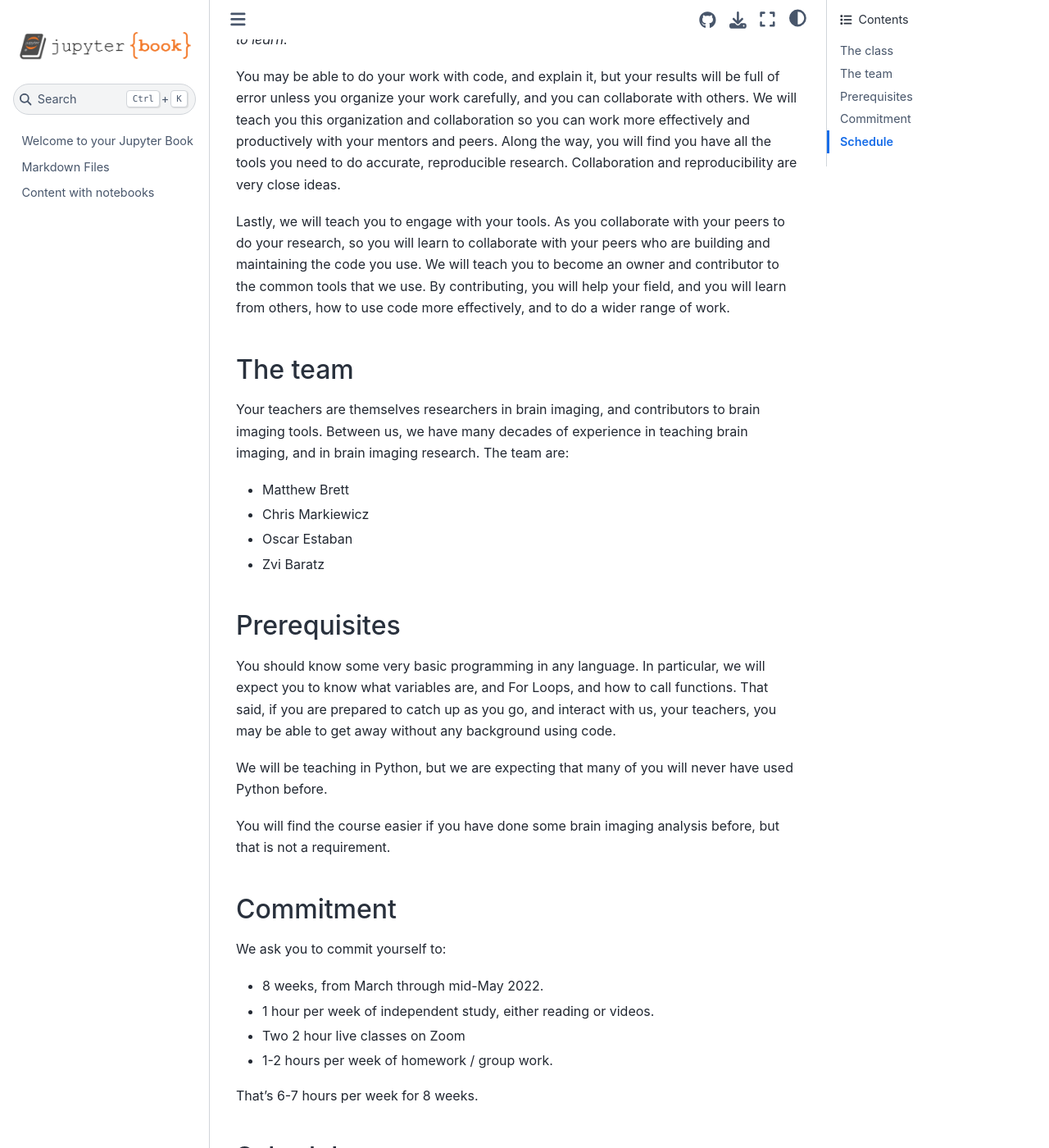
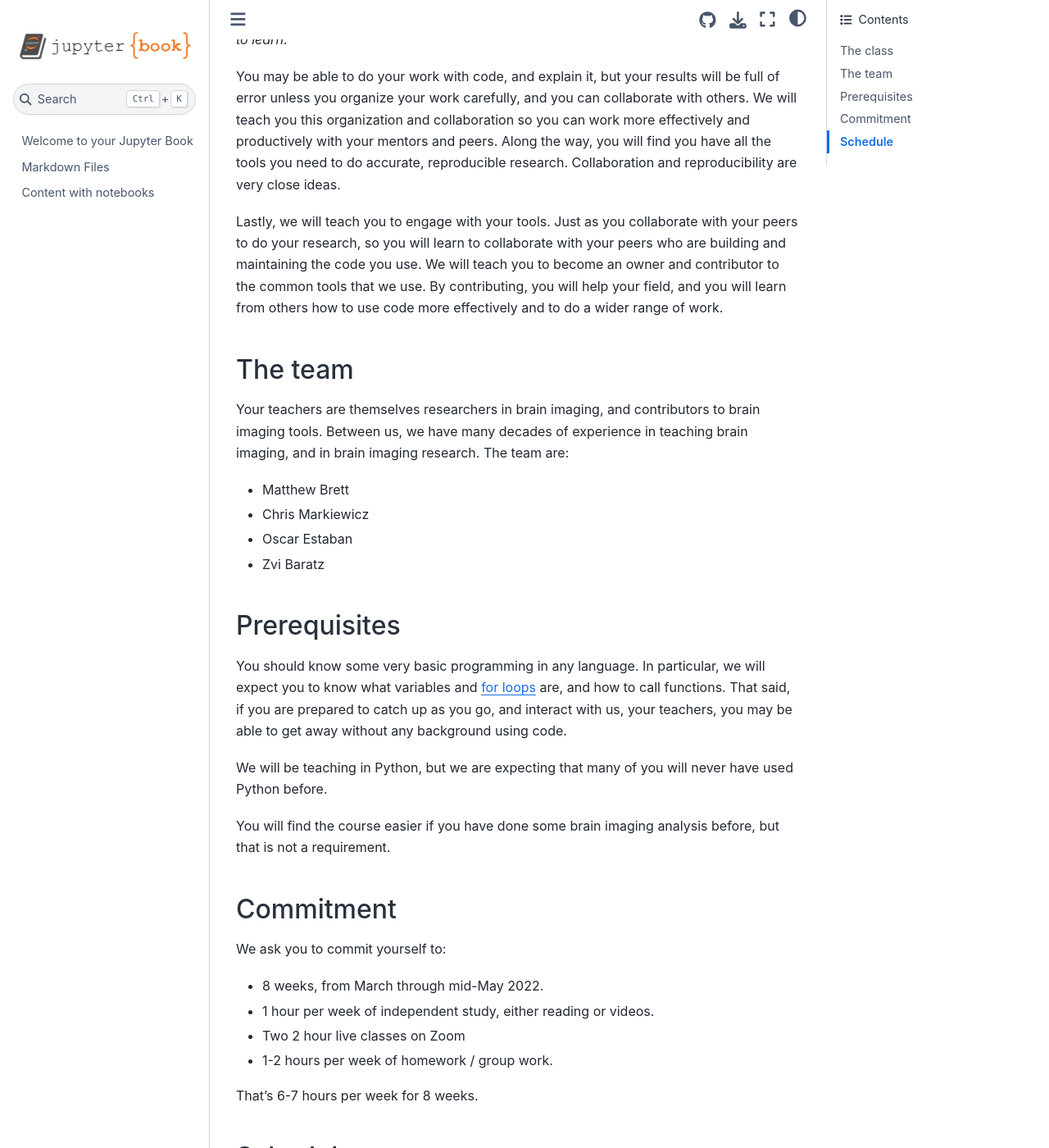
Before and after one commit to nipraxis/nipraxis.github.io, a Jupyter Book: the page built from _notes/nipraxis_spring_22.md, in a window 1280 px wide and 1400 px high, scrolled down 572 px. Shown: the whole window at 82% size. Built offline with Jupyter Book 1.0.4 settings and Sphinx 7.4.7 and the Sphinx Book theme 1.1.4, drawn with Linux system fonts in a browser that asks for light colours; some of the changed lines change nothing that is shown; some of the changed text lies outside the part shown.

Commit message:
Typos and clarifications in Spring 2022 blurb

```diff
--- a/_notes/nipraxis_spring_22.md
+++ b/_notes/nipraxis_spring_22.md
@@ -2,11 +2,11 @@
 
 ## The class
 
-This is a online, but mostly live class on the theory and practice of brain
+This is an online, but mostly live class on the theory and practice of brain
 imaging.
 
 In particular, this is a full pilot for a course that will run in the Fall of
-\2022.  Expect the pilot course to be a little rough round the edges, but
+2022.  Expect the pilot course to be a little rough round the edges, but
 otherwise complete and coherent.
 
 In order to work productively in imaging, you will need to be able to read and
@@ -28,7 +28,7 @@
 Along the way, you will find you have all the tools you need to do accurate,
 reproducible research.  Collaboration and reproducibility are very close ideas.
 
-Lastly, we will teach you to engage with your tools.  As you collaborate with your peers to do your research, so you will learn to collaborate with your peers who are building and maintaining the code you use.   We will teach you to become an owner and contributor to the common tools that we use.   By contributing, you will help your field, and you will learn from others, how to use code more effectively, and to do a wider range of work.
+Lastly, we will teach you to engage with your tools.  Just as you collaborate with your peers to do your research, so you will learn to collaborate with your peers who are building and maintaining the code you use.  We will teach you to become an owner and contributor to the common tools that we use.   By contributing, you will help your field, and you will learn from others how to use code more effectively and to do a wider range of work.
 
 ## The team
 
@@ -42,7 +42,7 @@
 ## Prerequisites
 
 You should know some very basic programming in any language. In particular, we
-will expect you to know what variables are, and For Loops, and how to call
+will expect you to know what variables and [for loops](https://en.wikipedia.org/wiki/For_loop) are, and how to call
 functions.   That said, if you are prepared to catch up as you go, and interact
 with us, your teachers, you may be able to get away without any background
 using code.
```
